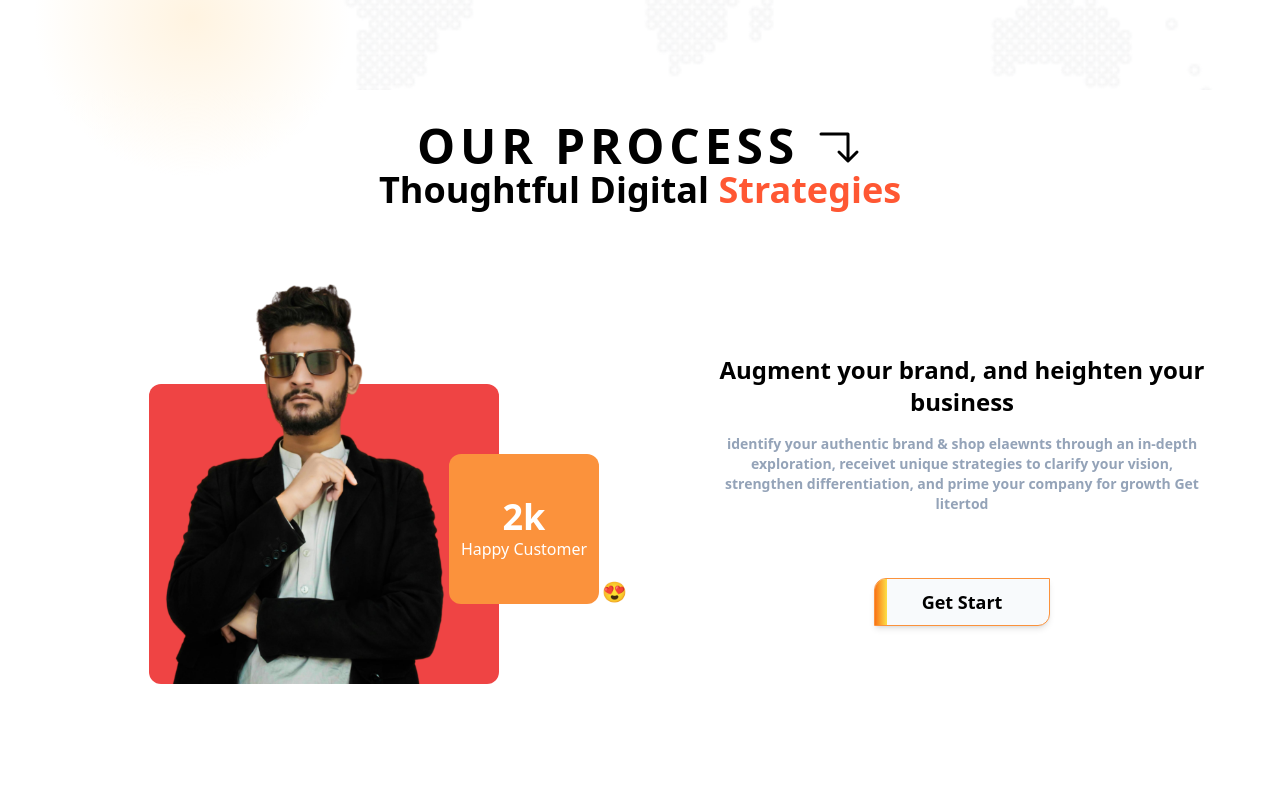
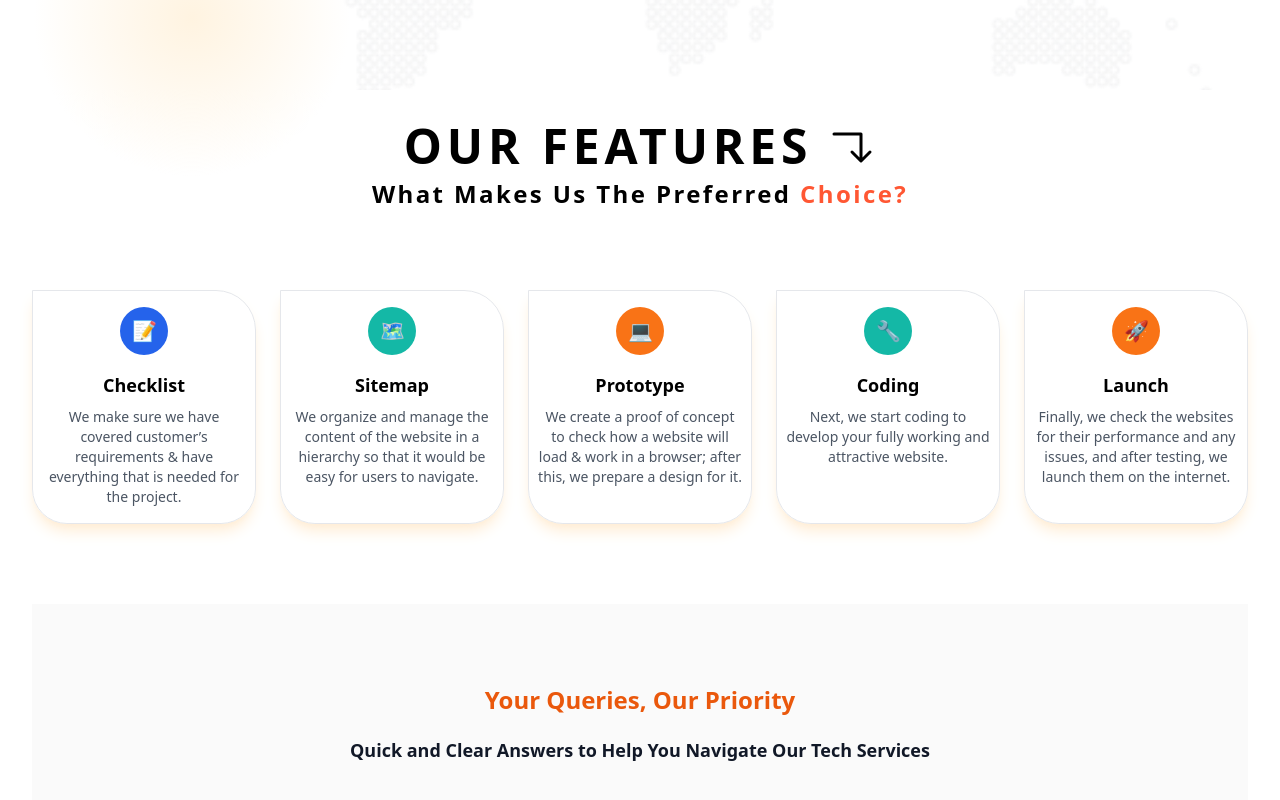
Before and after one commit to Mdsakib999/SMIT-2.0, a React (Vite) app: page / in a window 1280 px wide. Shown: the part 3440-4240 px from the top of the page. Built offline with nearby package versions, Linux system fonts and the light colour scheme.

Commit message:
Features section added in argument

```diff
--- a/src/Components/Demo.jsx
+++ b/src/Components/Demo.jsx
@@ -313,3 +313,42 @@ export default Demo;
 // };
 
 // export default SectionTitle;
+
+
+
+<div className="mb-24 md:mb-44 b">
+        <div className="section-container ">
+          <div className="grid grid-cols-1 md:grid-cols-2 place-items-center ">
+            <div className="md:ml-16">
+              <img src={img} className="h-[250px] lg:h-[420px] ml-4" alt="" />
+              <div className="h-[200px] lg:h-[300px] w-[205px] lg:w-[350px] bg-red-500 -mt-[200px] lg:-mt-[300px]  rounded-xl"></div>
+              <p className="h-[100px] lg:h-[150px] px-3 lg:px-0 lg:w-[150px] bg-orange-400 text-white flex flex-col justify-center items-center rounded-xl  -mt-[150px] ml-[175px] lg:-mt-[230px] lg:ml-[300px]">
+                <span className=" text-xl md:text-4xl font-bold">2k</span>
+                <span className="text-sm md:text-base">Happy Customer</span>
+              </p>
+            </div>
+            <div className="max-w-[80%] mt-16 md:mt-28 relative">
+              <span className="absolute -left-28 top-56 text-xl">😍</span>
+              <h1 className="text-2xl font-bold">
+                Augment your brand, and heighten your business
+              </h1>
+              <p className="text-sm text-slate-400 font-semibold mt-4">
+                identify your authentic brand & shop elaewnts through an
+                in-depth exploration, receivet unique strategies to clarify your
+                vision, strengthen differentiation, and prime your company for
+                growth Get litertod
+              </p>
+              <button
+                type="submit"
+                className="group mt-16  border border-orange-400 hover:border-none relative h-12 w-44 overflow-hidden rounded-ss-xl rounded-ee-xl font-bold bg-slate-50 text-lg shadow-md hover:shadow-lg"
+              >
+                <div className="absolute inset-0 w-3 bg-gradient-to-r from-orange-500 to-yellow-300 transition-all duration-[250ms] ease-out group-hover:w-full"></div>
+                <span className="relative text-black group-hover:text-white">
+                  Get Start
+                </span>
+              </button>
+            </div>
+          </div>
+        </div>
+        <div></div>
+      </div>
--- a/src/Components/Footer/Footer.jsx
+++ b/src/Components/Footer/Footer.jsx
@@ -130,7 +130,7 @@ const Footer = () => {
         </span>
       </div>
       <p className="text-center lg:mt-5 mt-3 font-semibold">
-        Copyright © SM IT Solution 2024
+        Copyright © SM IT Solution 2024. All rights reserved.
       </p>
     </footer>
   );
--- a/src/Components/HomeComponents/Augment.jsx
+++ b/src/Components/HomeComponents/Augment.jsx
@@ -1,48 +1,63 @@
 import img from "../../assets/pexels-alimadad-997512_prev_ui.png";
 import SectionTitle from "../Shared/SectionTitle";
 const Augment = () => {
+
+  const timelineData = [
+    {
+      title: 'Checklist',
+
+      description: 'We make sure we have covered customer’s requirements & have everything that is needed for the project.',
+      icon: '📝', // You can use any icon or add an actual image
+      color: 'bg-blue-600',
+    },
+    {
+      title: 'Sitemap',
+      description: 'We organize and manage the content of the website in a hierarchy so that it would be easy for users to navigate.',
+      icon: '🗺️',
+      color: 'bg-teal-500',
+    },
+    {
+      title: 'Prototype',
+      description: 'We create a proof of concept to check how a website will load & work in a browser; after this, we prepare a design for it.',
+      icon: '💻',
+      color: 'bg-orange-500',
+    },
+    {
+      title: 'Coding',
+      description: 'Next, we start coding to develop your fully working and attractive website.',
+      icon: '🔧',
+      color: 'bg-teal-500',
+    },
+    {
+      title: 'Launch',
+      description: 'Finally, we check the websites for their performance and any issues, and after testing, we launch them on the internet.',
+      icon: '🚀',
+      color: 'bg-orange-500',
+    },
+  ];
+
+
   return (
     <div>
       <SectionTitle
-        title={"Our Process"}
-        description={"Thoughtful Digital Strategies"}
+        title={"Our Features"}
+        description={"What Makes Us The Preferred Choice?"}
       />
-      <div className="mb-24 md:mb-44">
-        <div className="section-container ">
-          <div className="grid grid-cols-1 md:grid-cols-2 place-items-center ">
-            <div className="md:ml-16">
-              <img src={img} className="h-[250px] lg:h-[420px] ml-4" alt="" />
-              <div className="h-[200px] lg:h-[300px] w-[205px] lg:w-[350px] bg-red-500 -mt-[200px] lg:-mt-[300px]  rounded-xl"></div>
-              <p className="h-[100px] lg:h-[150px] px-3 lg:px-0 lg:w-[150px] bg-orange-400 text-white flex flex-col justify-center items-center rounded-xl  -mt-[150px] ml-[175px] lg:-mt-[230px] lg:ml-[300px]">
-                <span className=" text-xl md:text-4xl font-bold">2k</span>
-                <span className="text-sm md:text-base">Happy Customer</span>
-              </p>
+      <div className="max-w-7xl mx-auto pt-12 pb-20 ">
+      <div className="flex flex-col md:flex-row md:justify-between gap-x-6">
+        {timelineData.map((step, index) => (
+          <div key={index} className="flex flex-col items-center mb-10 md:mb-0 md:flex-1 py-4 px-2 rounded-tr-[40px] rounded-b-[35px] border shadow-lg shadow-orange-100 hover:-translate-y-2 duration-500 hover:shadow-md ">
+            <div className={`w-12 h-12 rounded-full ${step.color} flex items-center justify-center text-white mb-4`}>
+              <span className="text-xl">{step.icon}</span>
             </div>
-            <div className="max-w-[80%] mt-16 md:mt-28 relative">
-              <span className="absolute -left-28 top-56 text-xl">😍</span>
-              <h1 className="text-2xl font-bold">
-                Augment your brand, and heighten your business
-              </h1>
-              <p className="text-sm text-slate-400 font-semibold mt-4">
-                identify your authentic brand & shop elaewnts through an
-                in-depth exploration, receivet unique strategies to clarify your
-                vision, strengthen differentiation, and prime your company for
-                growth Get litertod
-              </p>
-              <button
-                type="submit"
-                className="group mt-16  border border-orange-400 hover:border-none relative h-12 w-44 overflow-hidden rounded-ss-xl rounded-ee-xl font-bold bg-slate-50 text-lg shadow-md hover:shadow-lg"
-              >
-                <div className="absolute inset-0 w-3 bg-gradient-to-r from-orange-500 to-yellow-300 transition-all duration-[250ms] ease-out group-hover:w-full"></div>
-                <span className="relative text-black group-hover:text-white">
-                  Get Start
-                </span>
-              </button>
+            <div className="text-center">
+              <h4 className="text-lg font-semibold">{step.title}</h4>
+              <p className="text-sm text-gray-600 mt-2">{step.description}</p>
             </div>
           </div>
-        </div>
-        <div></div>
+        ))}
       </div>
+    </div>
     </div>
   );
 };
--- a/src/Components/Shared/SectionTitle.jsx
+++ b/src/Components/Shared/SectionTitle.jsx
@@ -8,13 +8,13 @@ const SectionTitle = ({ title, description }) => {
         <div className="flex justify-center items-center flex-col py-8">
             <div className="flex gap-1  md:gap-4">
                 <p className="text-sm md:text-5xl font-bold uppercase tracking-widest ">{title}</p>
-                <PiArrowElbowRightDown className="text-2xl md:text-5xl font-thin" />
+                <PiArrowElbowRightDown className="text-2xl md:text-5xl font-thin " />
             </div>
-            <h1 className="text-2xl md:text-4xl font-bold text-center">
+            <p className="text-2xl md:text-2xl font-semibold text-center tracking-widest mt-2">
                 {words.join(' ')}{' '}
                 <span style={{ color: '#FF5733' }}>{lastWord}</span>
 
-            </h1>
+            </p>
         </div>
     );
 };
```
